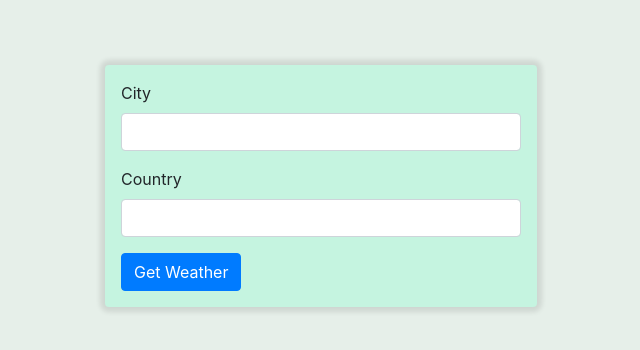
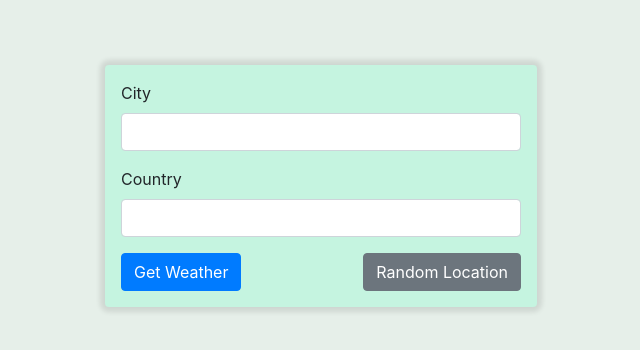
Before and after one commit to yakirgot/weather-map, a website built with webpack: page src/index.html in a window 1280 px wide. Shown: the part 214-564 px from the top of the page, without its empty margins (319-959 px from the left). Built offline with nearby package versions, Linux system fonts and the light colour scheme.

Commit message:
feat: add random location button

```diff
--- a/src/assets/styles.css
+++ b/src/assets/styles.css
@@ -4,10 +4,6 @@
   --mint-cream: #e6efe9;
   --taupe-gray: #8f8389;
   --tea-green: #c2eaba;
-}
-
-* {
-  box-sizing: border-box;
 }
 
 body {
@@ -29,10 +25,14 @@ body {
 }
 
 #location-form {
-  max-width: 100%;
   width: 400px;
 }
 
 #location-form .form-group {
   width: 100%;
 }
+
+.location-form-buttons {
+  display: flex;
+  justify-content: space-between;
+}
--- a/src/index.html
+++ b/src/index.html
@@ -1,5 +1,5 @@
 <!DOCTYPE html>
-<html>
+<html lang="en">
   <head>
     <meta charset="utf-8" />
     <title>Weather Map</title>
@@ -19,7 +19,13 @@
           <input class="form-control" id="location-country-input" required />
         </div>
 
-        <button class="btn btn-primary">Get Weather</button>
+        <div class="location-form-buttons">
+          <button class="btn btn-primary">Get Weather</button>
+
+          <button class="btn btn-secondary" id="random-location-button">
+            Random Location
+          </button>
+        </div>
       </form>
 
       <div id="weather-details-container"></div>
```
